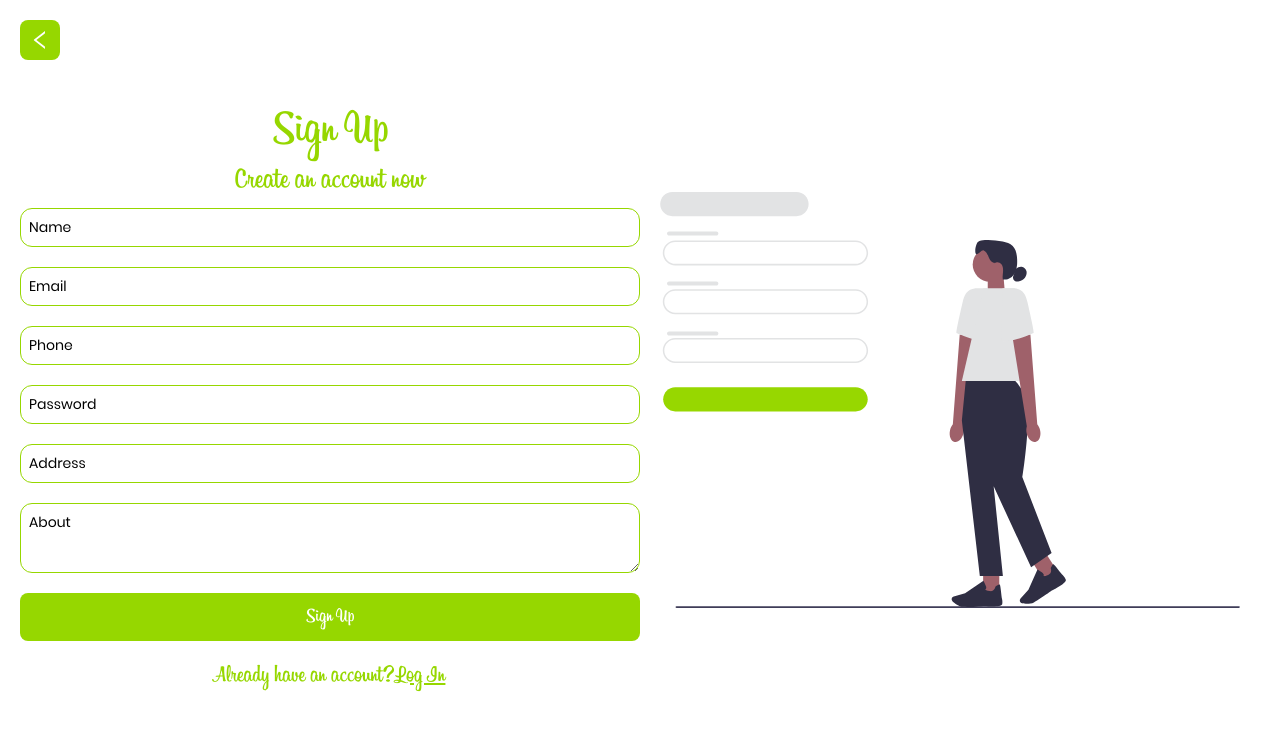
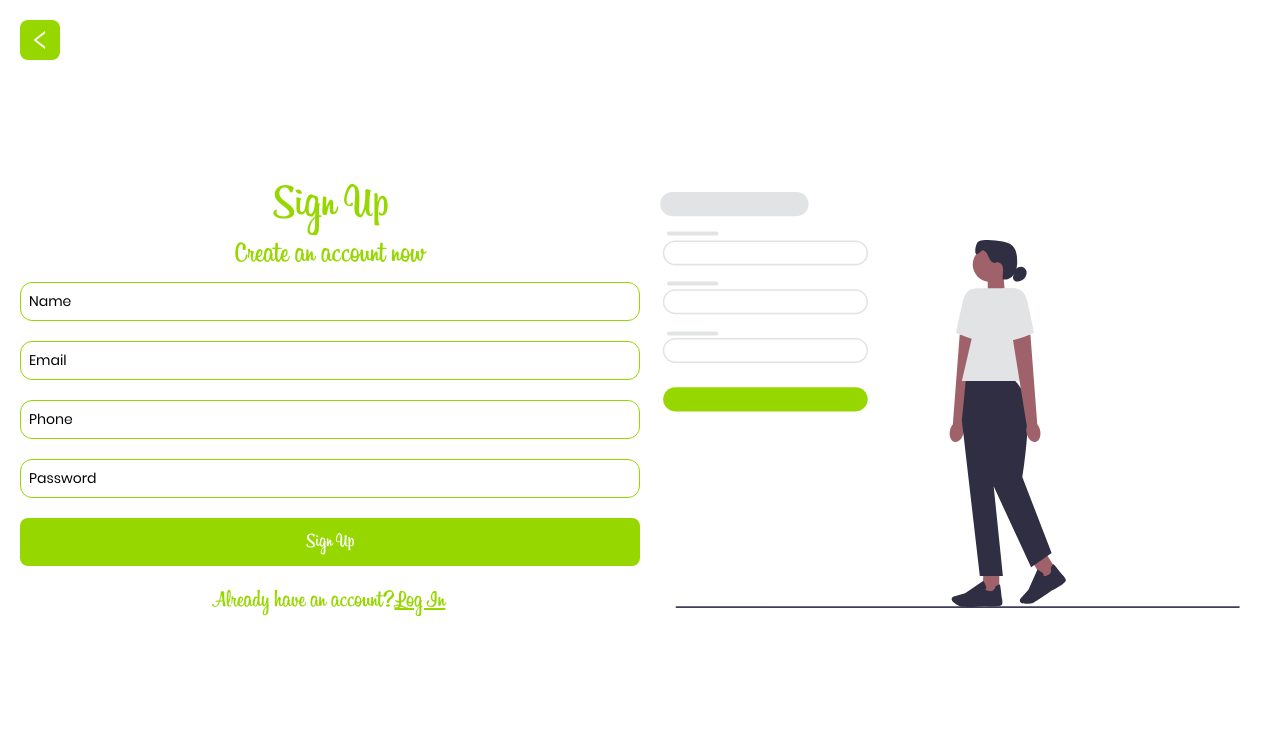
Before and after one commit to ronaldkelechi11/selln, a React (Vite) app: page /signup in a window 1280 px wide. Shown: the top 730 px of the page. Built offline with nearby package versions, Linux system fonts and the light colour scheme.

Commit message:
Modified user.json and userAccountSignup and setup

```diff
--- /dev/null
+++ b/src/components/AccountSetup/AccountInfo.jsx
@@ -0,0 +1,11 @@
+
+
+const AccountInfo = () => {
+    return (
+        <div className="bg-primary md:bg-white h-screen w-screen flex flex-col md:flex-row p-5 justify-center items-center">
+            <div className=" text-white">Account Info</div>
+        </div>
+    )
+}
+
+export default AccountInfo
--- a/src/components/AccountSetup/Error.jsx
+++ /dev/null
@@ -1,11 +0,0 @@
-
-
-const Error = () => {
-    return (
-        <div>
-
-        </div>
-    )
-}
-
-export default Error
--- /dev/null
+++ b/src/components/AccountSetup/SIgnupForm.jsx
@@ -0,0 +1,65 @@
+import { motion } from 'framer-motion'
+import { useState } from 'react'
+import { AiOutlineLeft } from 'react-icons/ai'
+import { useNavigate } from 'react-router-dom'
+
+const SignupForm = () => {
+    const navigate = useNavigate()
+
+    function goBack() {
+        navigate("/")
+    }
+
+    function signup() {
+        // Save to sessionStorage then send avery detail to backend on AccountSetup to make sure everythingg is done at once
+
+    }
+
+    function goToLogin() {
+        navigate("/login")
+    }
+
+    const [name, setName] = useState("")
+    const [email, setEmail] = useState("")
+    const [phone, setPhone] = useState("")
+    const [password, setPassword] = useState("")
+
+    var itemStyling = "border-white bg-transparent placeholder:text-white outline-none text-[14px] text-white border p-2 rounded-xl md:border md:placeholder:text-black md:border-primary md:text-black font-poppins";
+
+    return (
+        <div className='bg-primary md:bg-white h-screen w-screen flex flex-col md:flex-row p-5'>
+            <motion.div
+                whileHover={{ scale: 1.3 }}
+                onClick={goBack}
+                className="cursor-pointer fixed top-5 left-5 w-10 h-10 rounded-lg flex justify-center items-center bg-white text-primary md:text-white md:bg-primary" >
+                <AiOutlineLeft size={24} color="currentColor" />
+            </motion.div>
+
+            <div className="w-full h-full flex flex-col justify-center items-center gap-2 md:w-[50%]">
+                <div className="text-4xl md:text-5xl text-white md:text-primary font-billabong text-center">Sign Up</div>
+                <div className="text-xl text-white font-billabong md:text-3xl md:text-primary text-center">Create an account now</div>
+                <form className="w-full flex gap-5 flex-col">
+                    <input className={itemStyling + " my_input"} type="text" placeholder="Name" value={name}
+                        onChange={(e) => setName(e.target.value)} />
+                    <input className={itemStyling} type="text" placeholder="Email" value={email}
+                        onChange={(e) => setEmail(e.target.value)} />
+                    <input className={itemStyling} type="text" placeholder="Phone" value={phone}
+                        onChange={(e) => setPhone(e.target.value)} />
+                    <input className={itemStyling} type="password" placeholder="Password" value={password}
+                        onChange={(e) => setPassword(e.target.value)} />
+                    <motion.input
+                        whileHover={{ scale: 1.05 }}
+                        className="bg-white rounded-lg p-[10px_20px] text-xl font-billabong text-primary md:bg-primary md:text-white cursor-pointer" type="submit" value="Sign Up" onClick={signup} />
+
+                    <div className="font-billabong text-[16px] cursor-pointer md:text-2xl text-center text-white md:text-primary">Already have an account?
+                        <span className="underline" onClick={goToLogin}>Log In</span></div>
+                </form>
+            </div>
+            <div className="hidden md:flex md:w-[50%] p-5">
+                <div className="bg-signupPattern w-full h-full bg-center bg-no-repeat bg-contain"></div>
+            </div>
+        </div>
+    )
+}
+
+export default SignupForm
--- a/src/components/AccountSetup/Succesful.jsx
+++ /dev/null
@@ -1,10 +0,0 @@
-
-const Succesful = () => {
-    return (
-        <div>
-
-        </div>
-    )
-}
-
-export default Succesful
--- a/src/components/Landing/Navbar.jsx
+++ b/src/components/Landing/Navbar.jsx
@@ -12,7 +12,7 @@ const Navbar = () => {
         setIsOpen(!isOpen)
     }
     return (
-        <div className='h-auto bg-white z-50 w-full p-4 flex flex-wrap items-center justify-between fixed top-0 '>
+        <div className='h-auto bg-white z-50 w-full p-4 flex flex-wrap items-center justify-between sticky top-0 '>
             <NavLink reloadDocument className="text-primary text-3xl md:text-6xl font-billabong">Selln</NavLink>
             <div className="hidden md:flex flex-row gap-5 text-primary">
                 <NavLinks />
--- a/src/components/Marketplace/CatergoriesWrapper.jsx
+++ b/src/components/Marketplace/CatergoriesWrapper.jsx
@@ -13,7 +13,7 @@ const CatergoriesWrapper = () => {
         { id: 9, name: "Health and Beauty" },
         { id: 10, name: "Vehicles" },
         { id: 11, name: "Recreation" },
-        { id: 12, name: "Books and Stationery" }
+        { id: 12, name: "Books" }
     ]
 
     return (
--- a/src/main.jsx
+++ b/src/main.jsx
@@ -9,19 +9,27 @@ import Cart from './screens/Cart'
 import CategoriesHome from './components/Marketplace/CategoriesHome'
 import ItemHome from './components/Marketplace/ItemHome'
 import ItemDescription from './components/Marketplace/ItemDescription'
+import AccountInfo from './components/AccountSetup/AccountInfo'
 
 ReactDOM.createRoot(document.getElementById('root')).render(
   <BrowserRouter>
     <Routes>
       <Route path='/' element={<Landing />} />
-      <Route path='/signup' element={<Signup />} />
+
+      <Route path='/signup'>
+        <Route index element={<Signup />} />
+        <Route path='accountsetup' element={<AccountInfo />} />
+      </Route>
+
       <Route path='/login' element={<Login />} />
       <Route path='/cart' element={<Cart />} />
+
       <Route path='/marketplace'>
         <Route index element={<CategoriesHome />} />
         <Route path=':category' element={<ItemHome />} />
         <Route path=':category/:itemname/:itemid' element={<ItemDescription />} />
       </Route>
+
     </Routes>
   </BrowserRouter>
 )
--- a/src/screens/Signup.jsx
+++ b/src/screens/Signup.jsx
@@ -1,78 +1,12 @@
-import { motion } from "framer-motion";
-import { useState } from "react"
-import { AiOutlineLeft } from "react-icons/ai"
-import { useNavigate } from "react-router-dom"
+import SignupForm from '../components/AccountSetup/SignupForm';
 
 const Signup = () => {
 
     return (
-        <SignupForm />
+        <>
+            <SignupForm />
+        </>
     )
 }
 
-function SignupForm() {
-    var itemStyling = "border-white bg-transparent placeholder:text-white outline-none text-[14px] text-white border p-2 rounded-xl md:border md:placeholder:text-black md:border-primary md:text-black font-poppins";
-
-    const navigate = useNavigate()
-
-    function goBack() {
-        navigate("/")
-    }
-    function signup() {
-
-    }
-    function goToLogin() {
-        navigate("/login")
-    }
-
-    const [name, setName] = useState("")
-    const [email, setEmail] = useState("")
-    const [phone, setPhone] = useState("")
-    const [password, setPassword] = useState("")
-    const [address, setAddress] = useState("")
-    const [about, setAbout] = useState("")
-
-
-    return (
-        <div className='bg-primary md:bg-white h-screen w-screen flex flex-col md:flex-row p-5'>
-            <motion.div
-                whileHover={{ scale: 1.3 }}
-                onClick={goBack}
-                className="cursor-pointer fixed top-5 left-5 w-10 h-10 rounded-lg flex justify-center items-center bg-white text-primary md:text-white md:bg-primary" >
-                <AiOutlineLeft size={24} color="currentColor" />
-            </motion.div>
-
-            <div className="w-full h-full flex flex-col justify-center items-center gap-2 md:w-[50%]">
-                <div className="text-4xl md:text-5xl text-white md:text-primary font-billabong text-center">Sign Up</div>
-                <div className="text-xl text-white font-billabong md:text-3xl md:text-primary text-center">Create an account now</div>
-                <form className="w-full flex gap-5 flex-col">
-                    <input className={itemStyling + " my_input"} type="text" placeholder="Name" value={name}
-                        onChange={(e) => setName(e.target.value)} />
-                    <input className={itemStyling} type="text" placeholder="Email" value={email}
-                        onChange={(e) => setEmail(e.target.value)} />
-                    <input className={itemStyling} type="text" placeholder="Phone" value={phone}
-                        onChange={(e) => setPhone(e.target.value)} />
-                    <input className={itemStyling} type="password" placeholder="Password" value={password}
-                        onChange={(e) => setPassword(e.target.value)} />
-                    <input className={itemStyling} type="text" placeholder="Address" value={address}
-                        onChange={(e) => setAddress(e.target.value)} />
-                    <textarea
-                        className={itemStyling + " h-[70px]"} type="text" placeholder="About"
-                        value={about}
-                        onChange={(e) => setAbout(e.target.value)} />
-
-                    <motion.input
-                        whileHover={{ scale: 1.05 }}
-                        className="bg-white rounded-lg p-[10px_20px] text-xl font-billabong text-primary md:bg-primary md:text-white cursor-pointer" type="submit" value="Sign Up" onClick={signup} />
-
-                    <div className="font-billabong text-[16px] cursor-pointer md:text-2xl text-center text-white md:text-primary">Already have an account?
-                        <span className="underline" onClick={goToLogin}>Log In</span></div>
-                </form>
-            </div>
-            <div className="hidden md:flex md:w-[50%] p-5">
-                <div className="bg-signupPattern w-full h-full bg-center bg-no-repeat bg-contain"></div>
-            </div>
-        </div>
-    )
-}
 export default Signup
```
Also changed, not shown: 1 other file (tests, documents, lock files or other folders).
